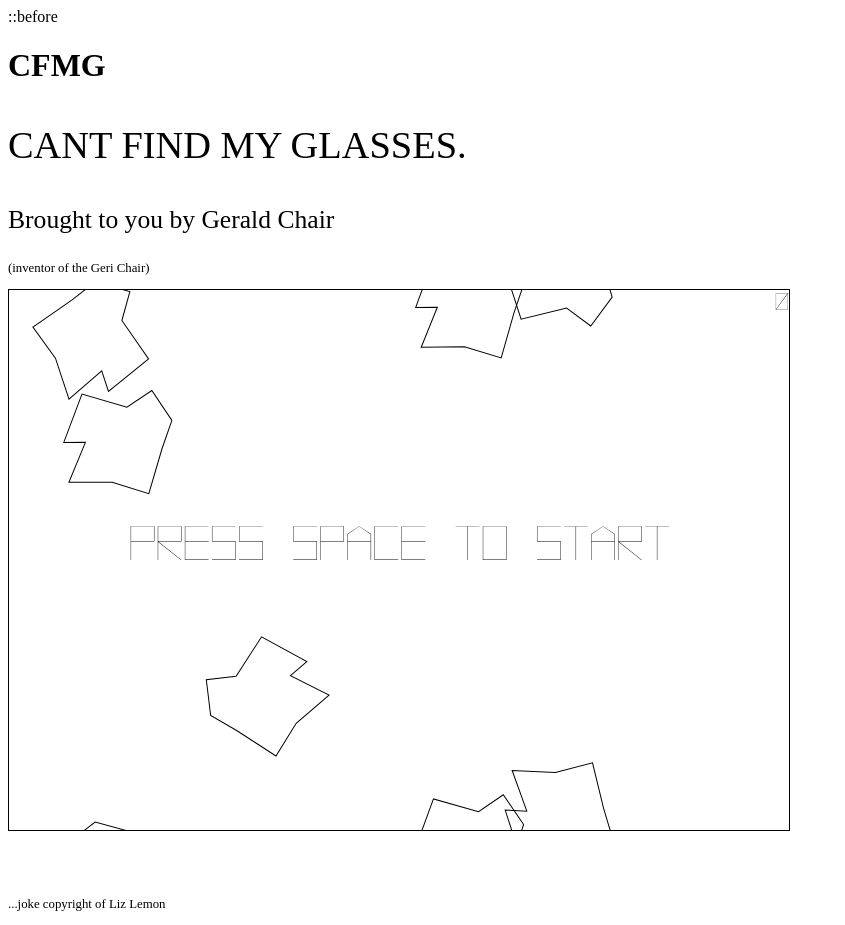
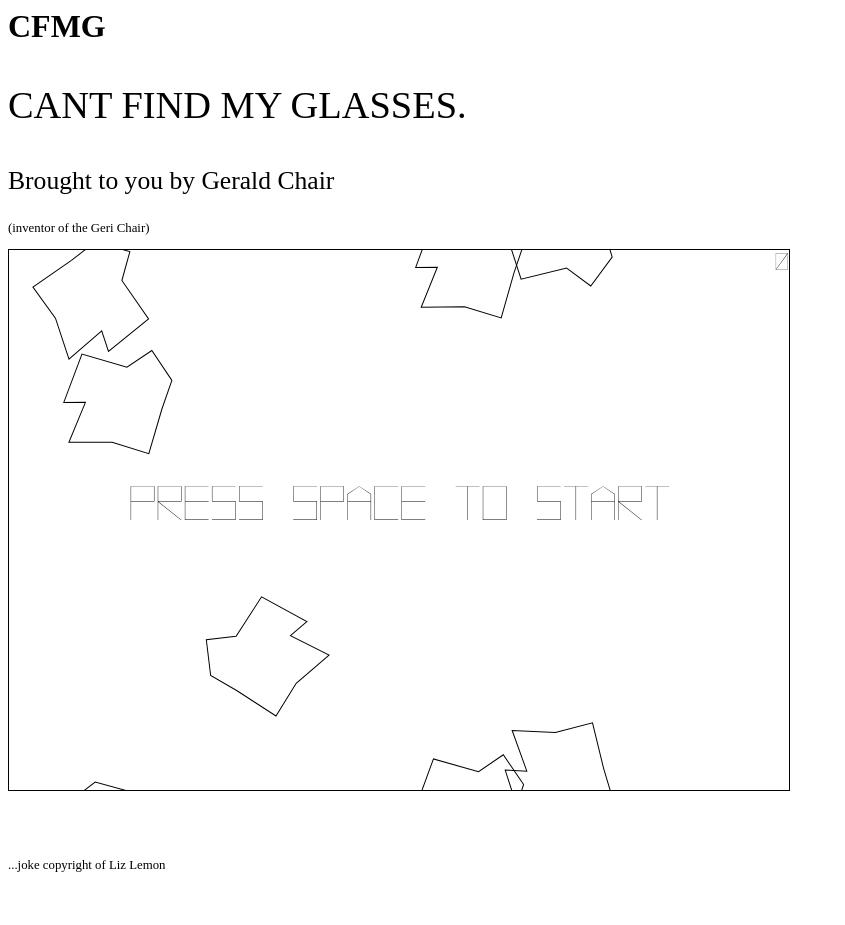
Before and after one commit to tjacobconley1/asteroidsSounds, a plain HTML site: page index.html in a window 1280 px wide. Shown: the whole page, without its empty margins (0-845 px from the left). After the commit the page ends 886 px from the top, so only its background shows below. Drawn offline with Linux system fonts and the light colour scheme.

Commit message:
Update index.html

```diff
--- a/index.html
+++ b/index.html
@@ -19,12 +19,12 @@
   </head>
   <body>
         <div class="w3-container w3-black">
-        ::before
         <h1>CFMG</h1>
-        <p style="font-size:3vw">CANT FIND MY GLASSES.</p>
-        <p style="font-size:2vw">Brought to you by Gerald Chair</p>
-        <p style="font-size:1vw">(inventor of the Geri Chair)</p>
+        <p style="font-size:3vw">CANT FIND MY GLASSES.<br>
+        <p style="font-size:2vw">Brought to you by Gerald Chair<br>
+        <p style="font-size:1vw">(inventor of the Geri Chair)
         </div>
+
     <div id="game-container">
       <canvas id="canvas" width="780" height="540"></canvas>
       <div id="left-controls">
```
